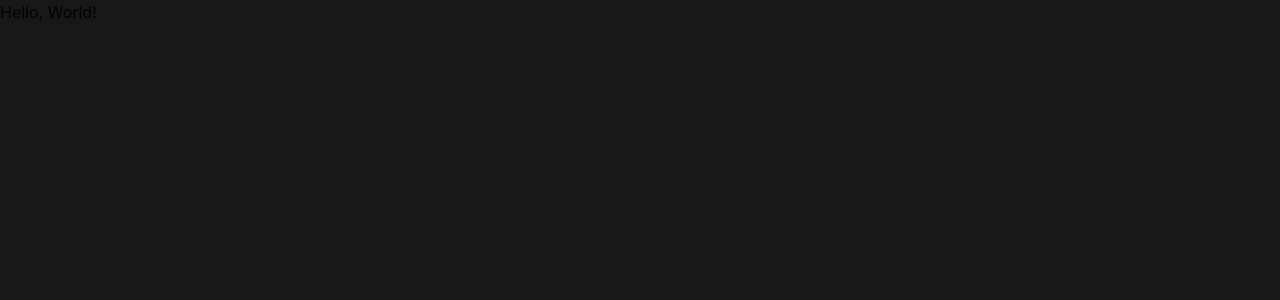
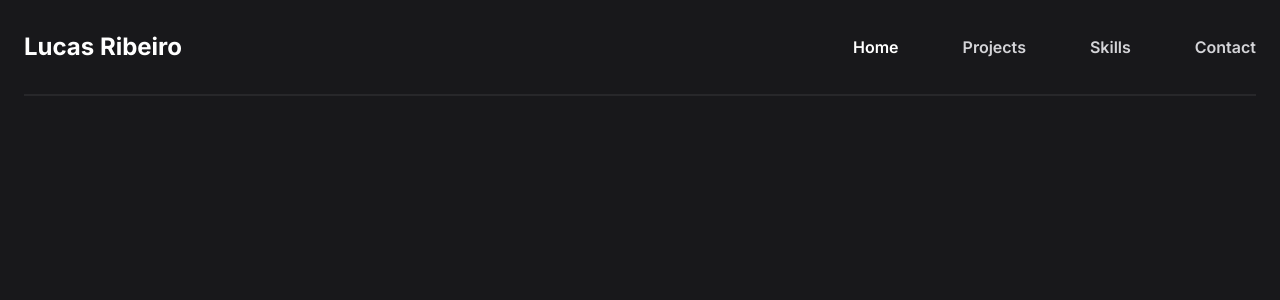
Before and after one commit to lucasadsr/portifolio, a Next.js app: page / in a window 1280 px wide. Shown: the top 300 px of the page. Built offline with nearby package versions, Linux system fonts and the light colour scheme.

Commit message:
feat: add Header component and layout

```diff
--- a/src/app/page.tsx
+++ b/src/app/(portifolio)/(home)/page.tsx
@@ -1,3 +1,3 @@
 export default function Home() {
-  return <h1>Hello, World!</h1>
+  return <h1></h1>
 }
--- /dev/null
+++ b/src/app/(portifolio)/layout.tsx
@@ -0,0 +1,15 @@
+import { Header } from '@/components/Header'
+import { ReactNode } from 'react'
+
+export default function portifolioLayout({
+  children,
+}: {
+  children: ReactNode
+}) {
+  return (
+    <div className="min-h-screen w-full max-w-[1440px] mx-auto px-6">
+      <Header />
+      {children}
+    </div>
+  )
+}
--- a/src/app/layout.tsx
+++ b/src/app/layout.tsx
@@ -15,7 +15,7 @@ export default function RootLayout({
 }) {
   return (
     <html className={inter.className} lang="pt">
-      <body className="antialiased bg-zinc-900">{children}</body>
+      <body className="antialiased bg-zinc-900 text-zinc-50">{children}</body>
     </html>
   )
 }
--- /dev/null
+++ b/src/components/Header.tsx
@@ -0,0 +1,30 @@
+import Link from 'next/link'
+
+export function Header() {
+  return (
+    <header className="flex items-center justify-between h-24 border-b-2 border-b-zinc-800">
+      <Link
+        href="/"
+        className="text-white text-2xl font-bold hover:cursor-pointer"
+      >
+        Lucas Ribeiro
+      </Link>
+      <nav>
+        <ul className="flex gap-16">
+          <li className="text-white font-semibold hover:text-white cursor-pointer transition-all">
+            <Link href="/">Home</Link>
+          </li>
+          <li className="text-zinc-300 font-semibold hover:text-white cursor-pointer transition-all">
+            <Link href="/">Projects</Link>
+          </li>
+          <li className="text-zinc-300 font-semibold hover:text-white cursor-pointer transition-all">
+            <Link href="/">Skills</Link>
+          </li>
+          <li className="text-zinc-300 font-semibold hover:text-white cursor-pointer transition-all">
+            <Link href="/">Contact</Link>
+          </li>
+        </ul>
+      </nav>
+    </header>
+  )
+}
```
